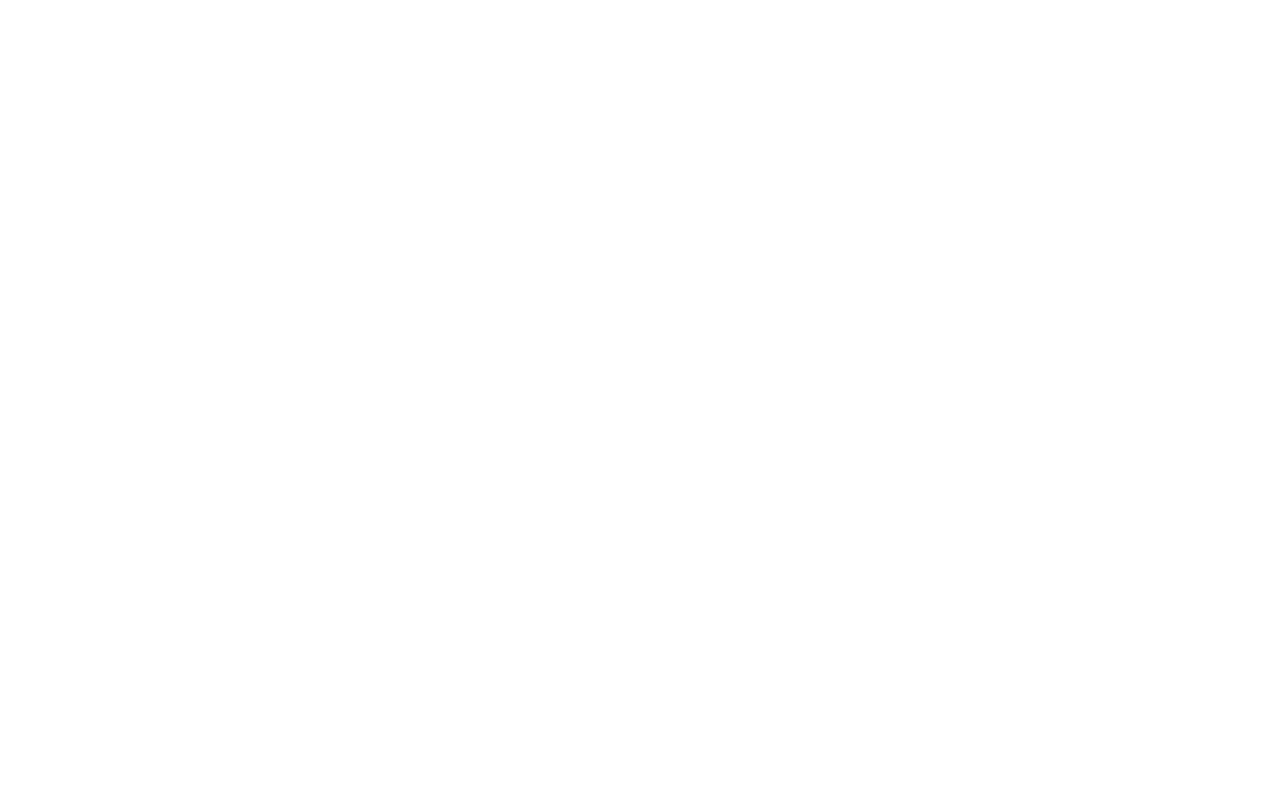
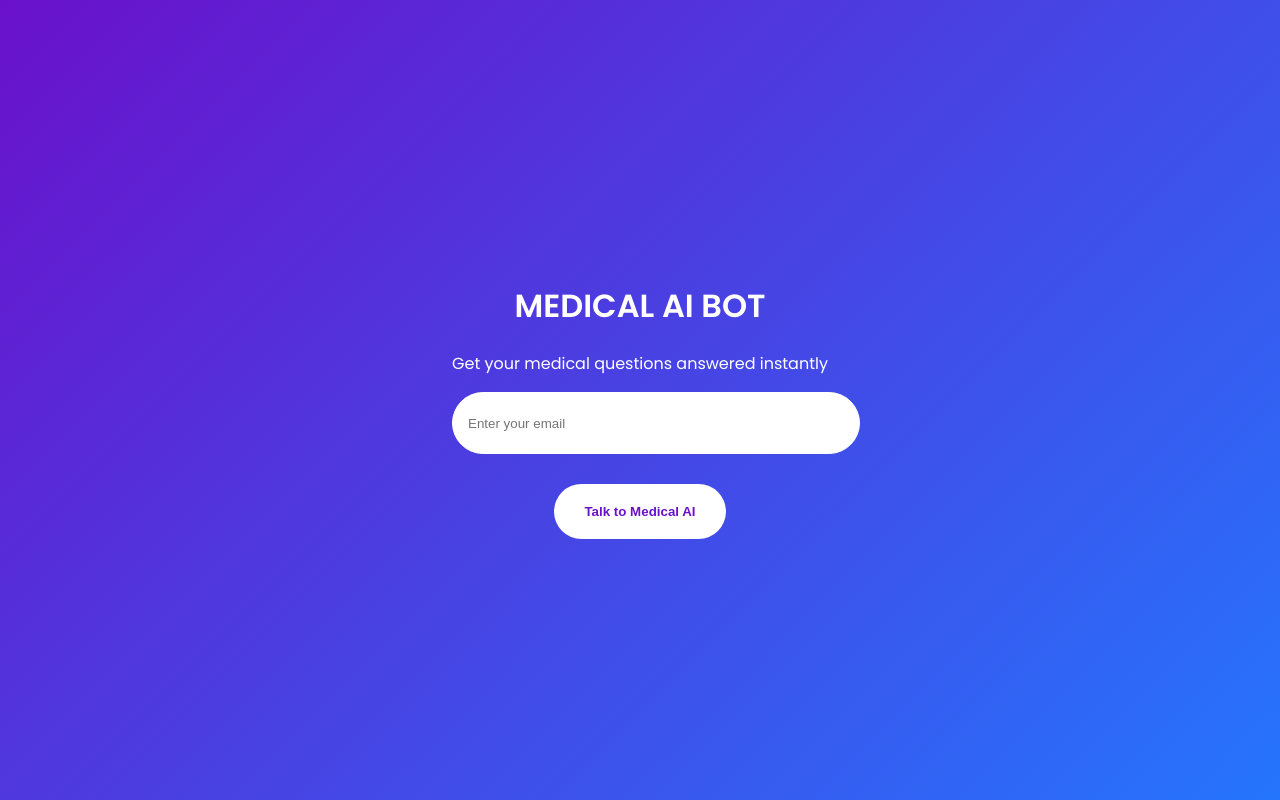
Before and after one commit to webdeveloper510/Chad-chatbot, a React (Create React App) app: page / in a window 1280 px wide. Before the commit this address had no page. Built offline with nearby package versions, Linux system fonts and the light colour scheme.

Commit message:
Updated CHanges 01.04.2025

```diff
--- a/package.json
+++ b/package.json
@@ -1,7 +1,7 @@
 {
   "name": "drug",
   "version": "0.1.0",
-  "homepage": "/loanapp/",
+  "homepage": "/loanapp",
   "private": true,
   "dependencies": {
     "@testing-library/dom": "^10.4.0",
--- a/src/App.js
+++ b/src/App.js
@@ -1,5 +1,5 @@
 import React from "react";
-import { BrowserRouter as Router, Routes, Route } from "react-router-dom";
+import { HashRouter as Router, Routes, Route } from "react-router-dom";
 import Home from "./Component/Pages/home";
 import ChatBot from "./Component/Pages/chatbot";
 import "./App.css";
@@ -9,7 +9,7 @@
     <Router>
       <div className="App">
         <Routes>
-          <Route path="/loanapp" element={<Home />} />
+          <Route path="/" element={<Home />} />
           <Route path="/chat" element={<ChatBot />} />
         </Routes>
       </div>
```
